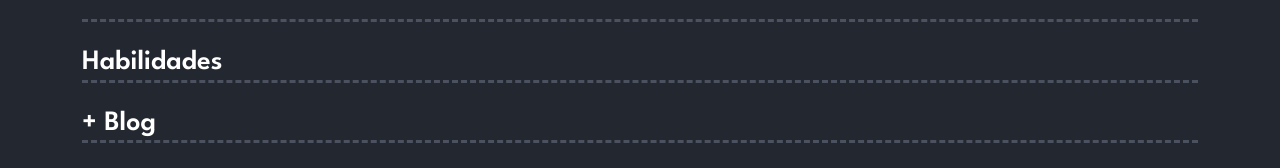
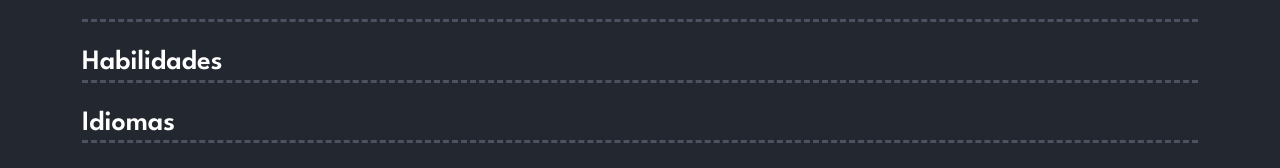
Before and after one commit to wsilvabarros/wsilvabarros.github.io, a Jekyll site: the page built from index.md, in a window 1280 px wide. Shown: the part 479-647 px from the top of the page. Built offline with Jekyll 4.4.1, drawn with Linux system fonts in a browser that asks for light colours.

Commit message:
Update index.md

```diff
--- a/index.md
+++ b/index.md
@@ -3,4 +3,4 @@
 ---
 <div class="first-content d-flex flex-column flex-md-row justify-content-between"><div class="order-md-1 d-flex justify-content-center align-items-center first-step" ><h1>Olá, sou William Barros<br/> Desenvolvedor Web e Mobile</h1></div><div class="order-md-2 d-flex justify-content-center align-items-center first-step" ><img src="https://williambarros.com.br/assets/image/destaque.png" class="first-step-image" alt="Tecnologia e Desenvolvimento"></div></div>
 
-<div style="border-top:3px dashed #4b515f; width:100%;"><br/><h3>Habilidades</h3> </div><div style="border-top:3px dashed #4b515f; width:100%;"><br/><h3>+ Blog</h3> </div> <div style="border-top:3px dashed #4b515f; width:100%;"><br/><h3>Idiomas</h3> </div><div class="blog container" >{% for post in site.posts %}<div class="card" style=""><img src="{{ post.image }}" class="card-img-top " alt="{{ post.title }}" /><div class="card-body"><h5 class="card-title">{{ post.title }}</h5><p class="card-text">{{ post.preview }}</p><a href="{{ BASE_PATH }}{{ post.url }}">Veja Mais</a></div></div>{% endfor %}</div>
+<div style="border-top:3px dashed #4b515f; width:100%;"><br/><h3>Habilidades</h3> </div><div style="border-top:3px dashed #4b515f; width:100%;"><br/><h3>Idiomas</h3> </div> <div style="border-top:3px dashed #4b515f; width:100%;"><br/><h3> + Blog</h3> </div><div class="blog container" >{% for post in site.posts %}<div class="card" style=""><img src="{{ post.image }}" class="card-img-top " alt="{{ post.title }}" /><div class="card-body"><h5 class="card-title">{{ post.title }}</h5><p class="card-text">{{ post.preview }}</p><a href="{{ BASE_PATH }}{{ post.url }}">Veja Mais</a></div></div>{% endfor %}</div>
```
